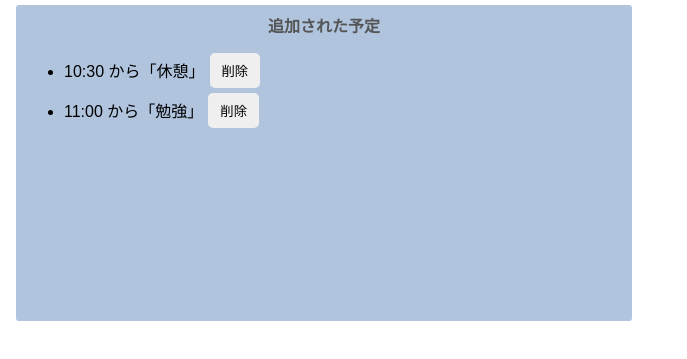
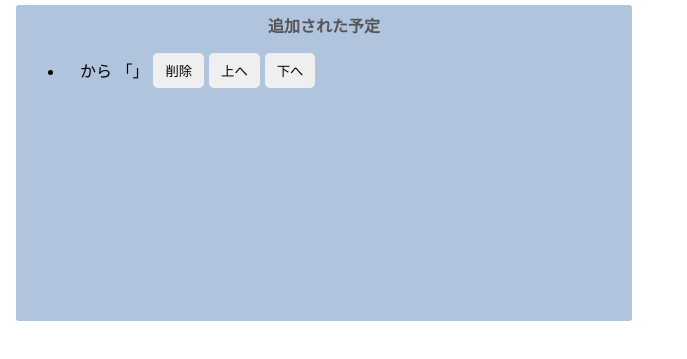
Before and after one commit to miyazato3/Simple-Todo, a website built with Parcel: page index.html in a window 1280 px wide. Both pictures are taken after a click on the button "追加". Shown: the part 139-498 px from the top of the page, without its empty margins (0-687 px from the left). Built offline with nearby package versions, Linux system fonts and the light colour scheme.

Commit message:
[add] Added the functions required for time management. [add] Added the functions required for time management.
In the previous version, creating only the mock part did not work properly, so I added the following functions required for time management with JavaScript.(Add, Delete, Up, Down)

```diff
--- a/index.html
+++ b/index.html
@@ -8,22 +8,13 @@
   <body>
     <h1>Too simple time manegement app</h1>
     <div class="add-area">
-      <input type="time" step="600" />
-      <input placeholder="予定を入力してください" />
-      <button>追加</button>
+      <input id="schedule-time" type="time" step="600" />
+      <input id="schedule-name" placeholder="予定を入力してください" />
+      <button id="add-button">追加</button>
     </div>
     <div class="schedule-list-area">
       <p class="title">追加された予定</p>
-      <ul>
-        <div class="list">
-          <li>10:30 から「休憩」</li>
-          <button>削除</button>
-        </div>
-        <div class="list">
-          <li>11:00 から「勉強」</li>
-          <button>削除</button>
-        </div>
-      </ul>
+      <ul id="schedule-list"></ul>
     </div>
     <script src="src/index.js"></script>
   </body>
--- a/src/index.js
+++ b/src/index.js
@@ -1 +1,67 @@
 import "./styles.css";
+
+const ClickAddButton = () => {
+  // 入力されたスケジュール情報を取得し、入力を初期化する
+  const scheduleTime = document.getElementById("schedule-time").value;
+  const scheduleName = document.getElementById("schedule-name").value;
+  document.getElementById("schedule-time").value = "";
+  document.getElementById("schedule-name").value = "";
+
+  // divタグを生成し、クラス名を付与する
+  const div = document.createElement("div");
+  div.className = "schedule-element";
+
+  // liタグを生成し、時間とスケジュール名を挿入する
+  const li = document.createElement("li");
+  li.innerText = `${scheduleTime}　から 「${scheduleName}」`;
+
+  // 削除ボタンを生成し、ボタンを押したときの動作を定義する
+  const deleteButton = document.createElement("button");
+  deleteButton.innerText = "削除";
+  deleteButton.addEventListener("click", () => {
+    // 削除するスケジュールのdiv要素を取り出して削除する
+    const deletePosition = deleteButton.parentNode;
+    document.getElementById("schedule-list").removeChild(deletePosition);
+  });
+
+  // スケジュールを一つ上に移動させるボタンを生成し、ボタンを押したときの動作を定義する
+  const upButton = document.createElement("button");
+  upButton.innerText = "上へ";
+  upButton.addEventListener("click", () => {
+    // 移動させるスケジュールと、その上にあるスケジュールを取得する
+    const upTarget = upButton.parentNode;
+    const elementBeforeTarget = upButton.parentElement.previousElementSibling;
+
+    // 上にまだスケジュールがあれば、移動させたいスケジュールを移動する
+    if (elementBeforeTarget !== null) {
+      elementBeforeTarget.before(upTarget);
+    }
+  });
+
+  // スケジュールを一つ下に移動させるボタンを生成し、ボタンを押したときの動作を定義する
+  const downButton = document.createElement("button");
+  downButton.innerText = "下へ";
+  downButton.addEventListener("click", () => {
+    // 移動させるスケジュールと、その下にあるスケジュールを取得する
+    const downTarget = downButton.parentNode;
+    const elementAfterTarget = downButton.parentElement.nextElementSibling;
+
+    // 下にまだスケジュールがあれば、移動させたいスケジュールを移動する
+    if (elementAfterTarget !== null) {
+      elementAfterTarget.after(downTarget);
+    }
+  });
+
+  // 生成したタグを組み合わせて、一つのスケジュールを生成する
+  div.appendChild(li);
+  div.appendChild(deleteButton);
+  div.appendChild(upButton);
+  div.appendChild(downButton);
+
+  // 生成したスケジュールをhtmlに組み込む
+  document.getElementById("schedule-list").appendChild(div);
+};
+
+document
+  .getElementById("add-button")
+  .addEventListener("click", () => ClickAddButton());
--- a/src/styles.css
+++ b/src/styles.css
@@ -12,6 +12,7 @@ button {
   border-radius: 5px;
   border: none;
   padding: 8px 12px;
+  margin-right: 5px;
 }
 
 button:hover {
@@ -48,7 +49,7 @@ li {
   color: #555;
 }
 
-.list {
+.schedule-element {
   display: flex;
   align-items: center;
   padding-bottom: 5px;
```
